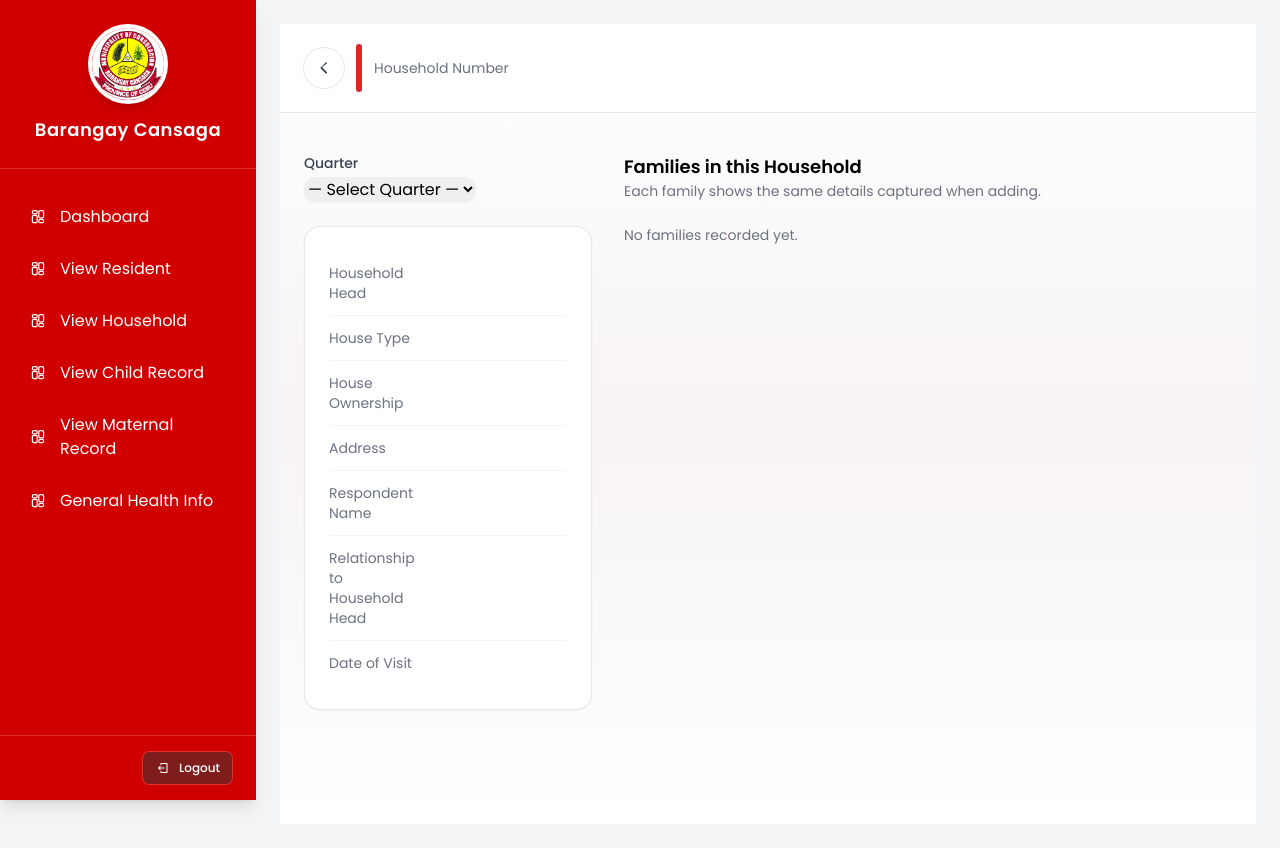
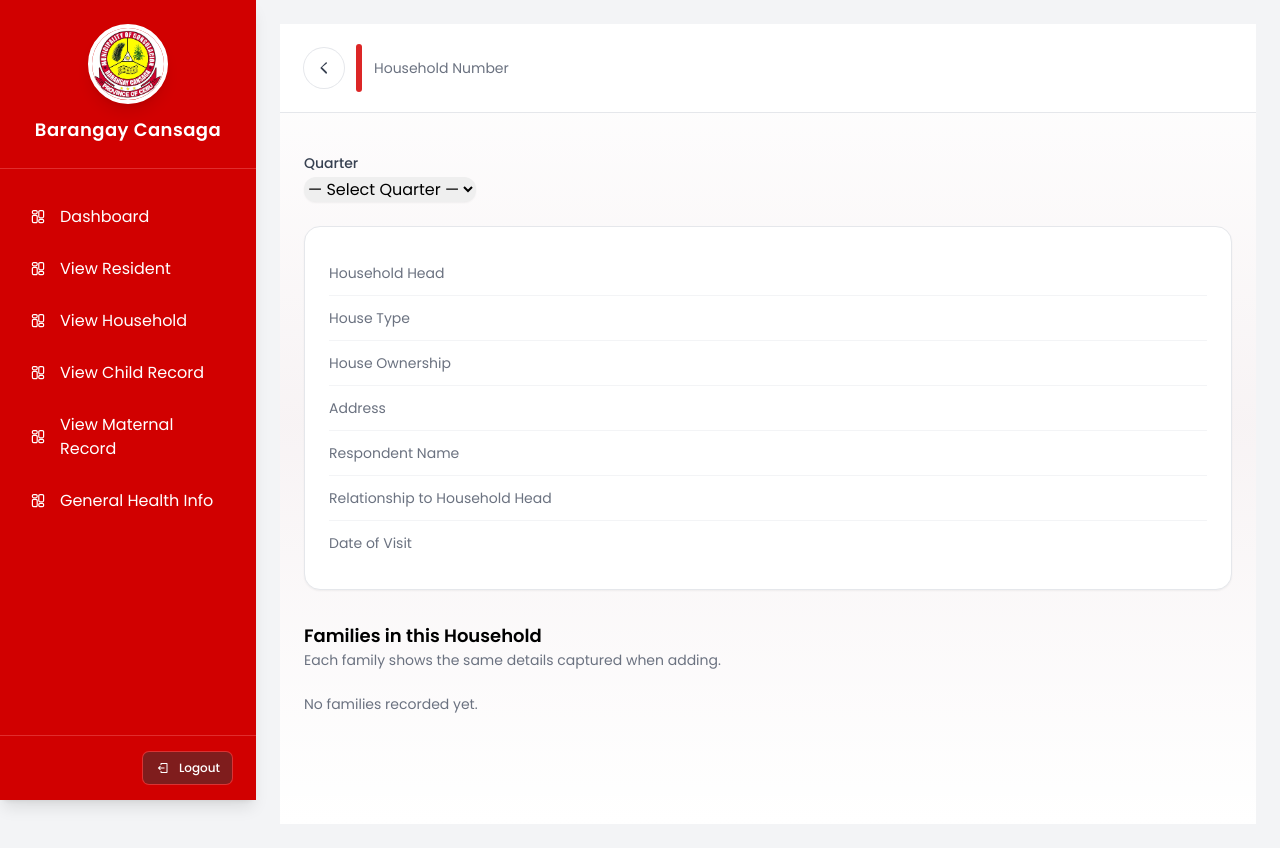
Before and after one commit to Ariadne06/lambo-web, a Django app: template nurse_module/templates/nurse_module/householdMore.html in a window 1280 px wide. Run offline with Django 5.2, Linux system fonts and the light colour scheme; the template is opened without the code that fills it, so the values that code supplies are empty; some libraries are stand-ins or nearby versions.

Commit message:
Fixing household view layout for all user

```diff
--- a/captain_module/templates/captain_module/captain_moreHousehold.html
+++ b/captain_module/templates/captain_module/captain_moreHousehold.html
@@ -67,9 +67,9 @@
 
   <!-- Content -->
   <main class="mx-auto max-w-7xl px-6 py-10">
-    <div class="grid grid-cols-12 gap-8">
+    <div class="space-y-8">
       <!-- Left Column: Household Summary -->
-      <aside class="col-span-4 space-y-6">
+      <aside class="space-y-6">
         <!-- Quarter -->
         <div>
           <form method="post" action="{% url 'captain_module:captain_householdView' %}">
--- a/nurse_module/templates/nurse_module/householdMore.html
+++ b/nurse_module/templates/nurse_module/householdMore.html
@@ -65,9 +65,9 @@
 
   <!-- Content -->
   <main class="mx-auto max-w-7xl px-6 py-10">
-    <div class="grid grid-cols-12 gap-8">
+    <div class="space-y-8">
       <!-- Left Column: Household Summary -->
-      <aside class="col-span-4 space-y-6">
+      <aside class="space-y-6">
         <!-- Quarter -->
         <div>
           <form method="post" action="{% url 'nurse_module:nurse_householdView' %}">
--- a/secretary_module/templates/secretary_module/moreHousehold.html
+++ b/secretary_module/templates/secretary_module/moreHousehold.html
@@ -65,9 +65,9 @@
 
   <!-- Content -->
   <main class="mx-auto max-w-7xl px-6 py-10">
-    <div class="grid grid-cols-12 gap-8">
+    <div class="space-y-8">
       <!-- Left Column: Household Summary -->
-      <aside class="col-span-4 space-y-6">
+      <aside class="space-y-6">
         <!-- Quarter -->
         <div>
           <form method="post" action="{% url 'secretary_module:sec_householdView' %}">
```
